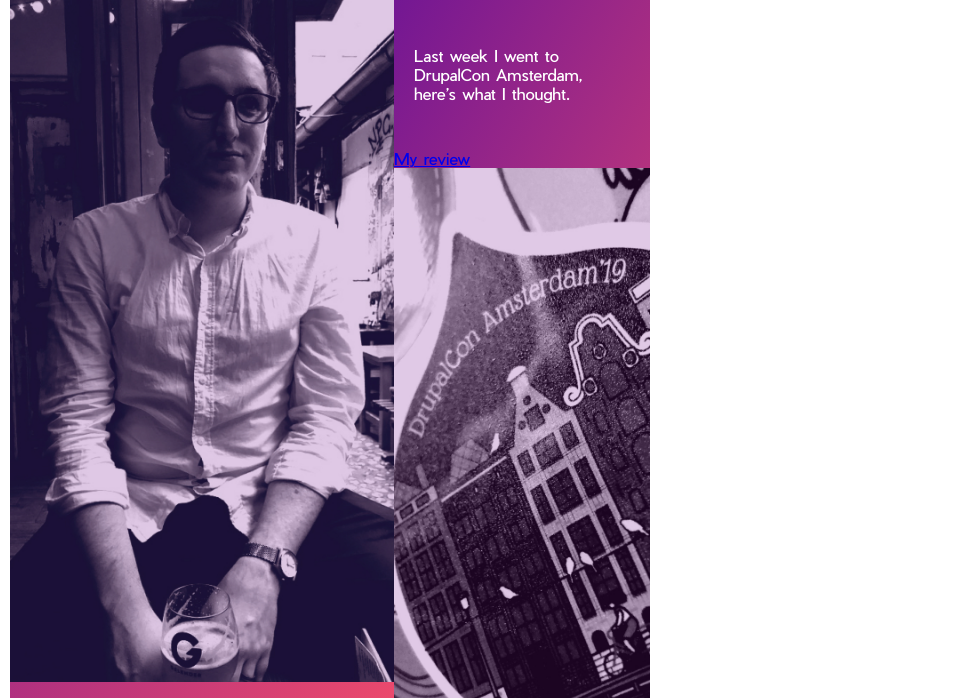
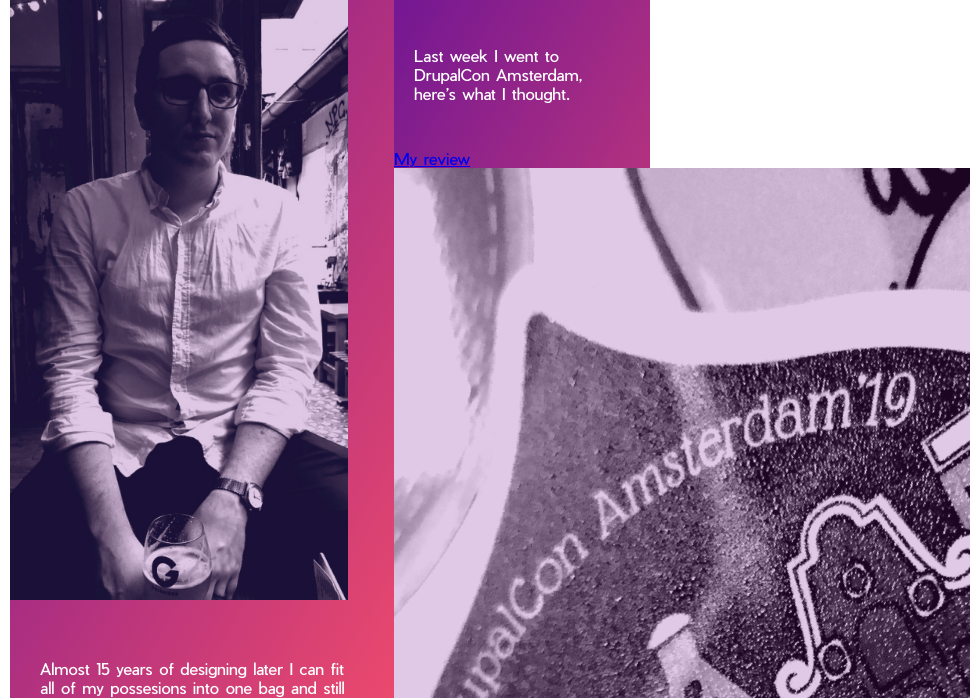
Before and after one commit to aaronbenwilliams/aw, a website: page src/index.html in a window 1280 px wide. Shown: the top 698 px of the page, 630-1600 px from the left, 970 px wide, since content can reach past the window. Drawn offline with Linux system fonts and the light colour scheme.

Commit message:
Playing with strip styling

```diff
--- a/src/index.html
+++ b/src/index.html
@@ -28,15 +28,15 @@
   </main>
 
   <aside id="strip-middle">
-    <img src="img/aaron.jpg" />
-    <p>Almost 15 years of designing later I can fit all of my possesions into one bag and still don’t own an iron. Let me explain...</p>
-    <a href="#">My Journey</a>
+      <img src="img/aaron.jpg" />
+      <p>Almost 15 years of designing later I can fit all of my possesions into one bag and still don’t own an iron. Let me explain...</p>
+      <a href="#">My Journey</a>
   </aside>
 
   <aside id="strip-right">
     <p>Last week I went to DrupalCon Amsterdam, here’s what I thought.</p>
     <a href="#">My review</a>
-    <img src="img/drupalcon.jpg" />
+    <img src="img/drupalcon.jpg" class="bottom-xs"/>
   </aside>
 
   <!--<div class="row">
--- a/src/scss/strips.scss
+++ b/src/scss/strips.scss
@@ -3,6 +3,7 @@
 aside {
   background: rgb(115,23,147);
   background: linear-gradient(120deg, rgba(115,23,147,1) 0%, rgba(244,77,106,1) 100%);
+  display: flex;
 
   p {
     color: white;
@@ -10,13 +11,16 @@ aside {
   }
 
   img {
-    width: 100%;
+    width: auto;
   }
 }
 
 // Middle strip styling
 
 #strip-middle {
+  img {
+    height: 75%;
+  }
 }
 
 
```
Also changed, not shown: dist/css/main.css, dist/img/aaron.jpg (added), dist/img/drupalcon.jpg (added), dist/index.html, src/css/main.css.
